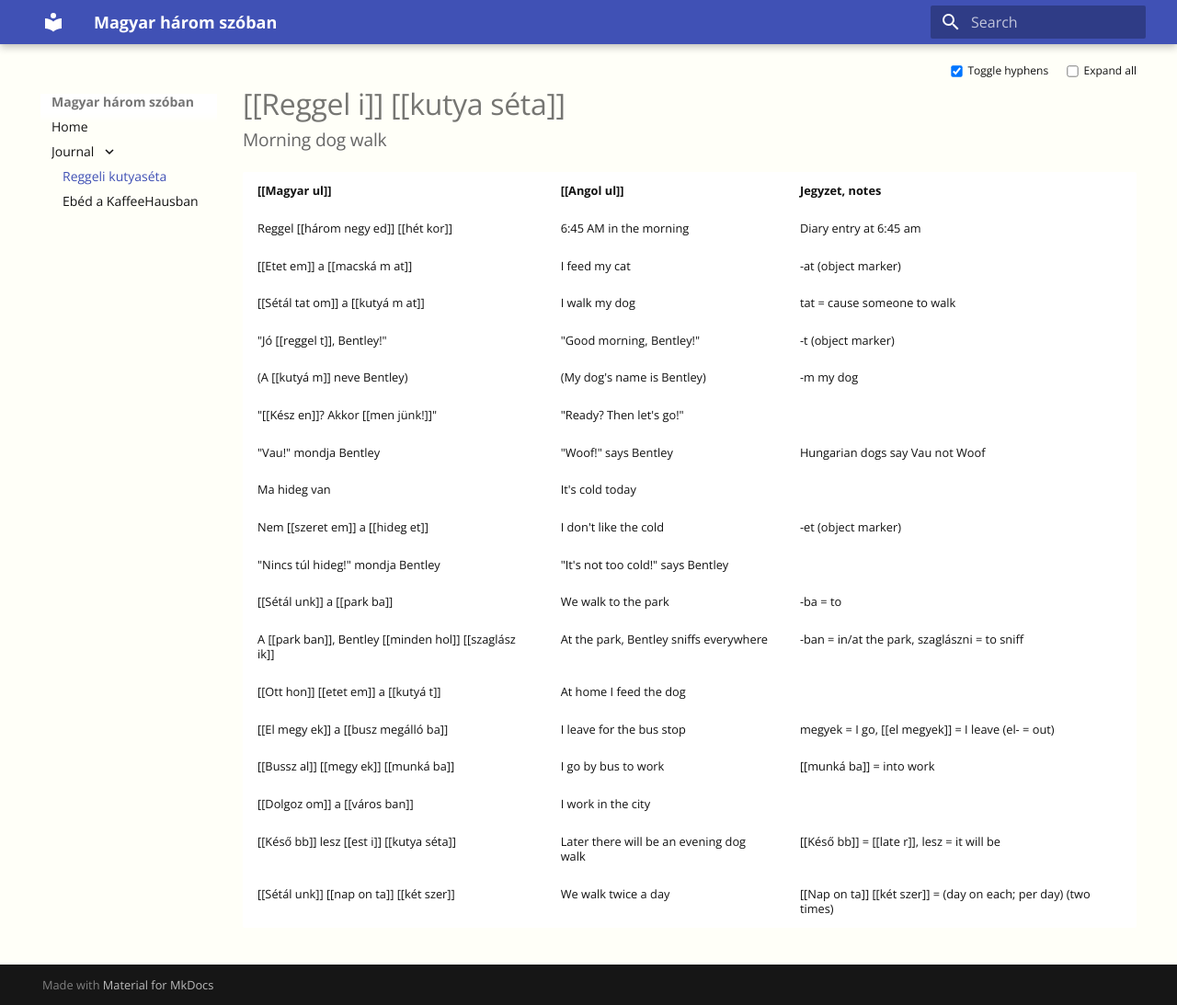
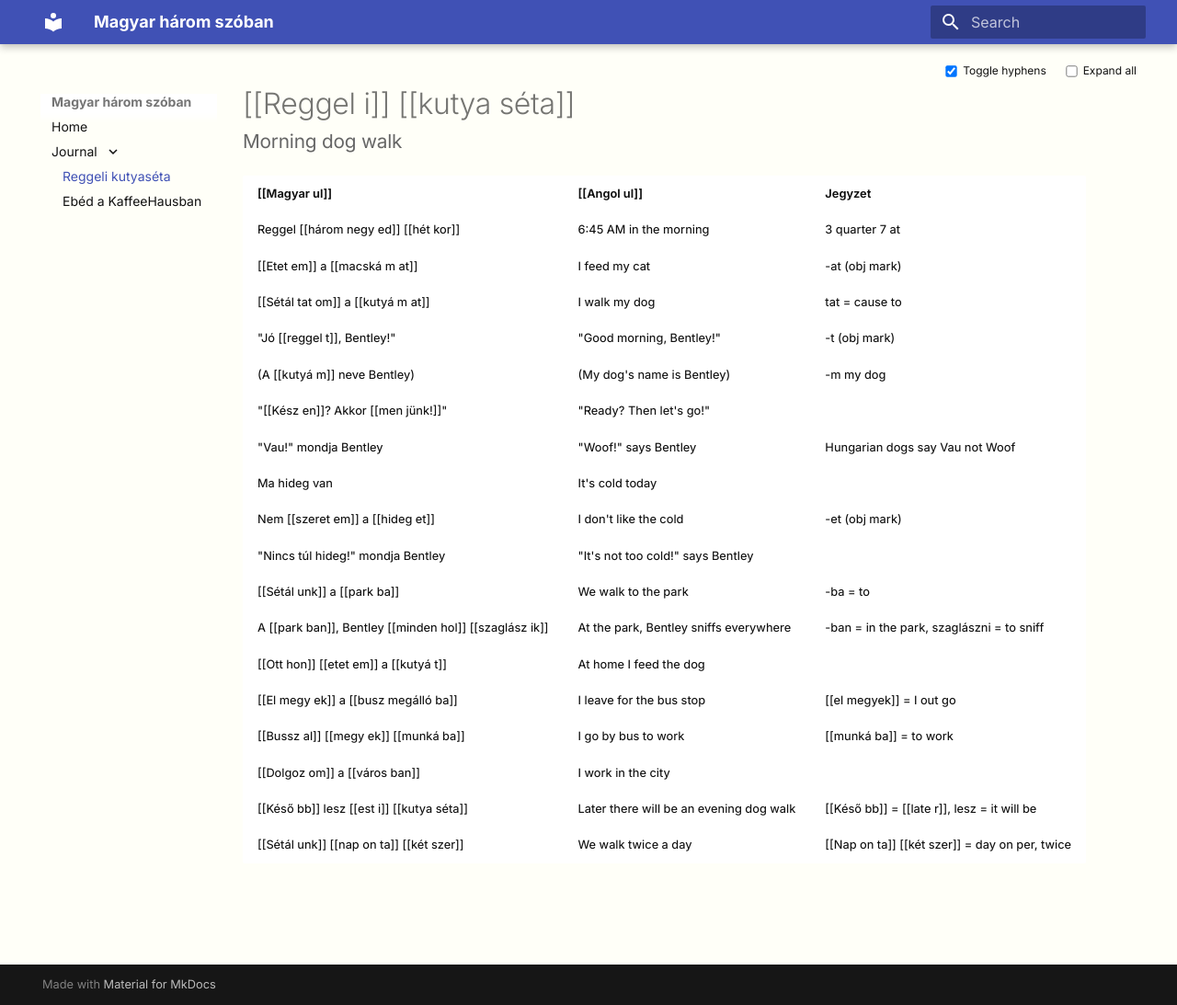
Before and after one commit to baxy750/mhs, an MkDocs documentation site: the page built from docs/week1.md, in a window 1280 px wide and 1093 px high. Shown: the whole window at 92% size. Built offline with MkDocs 1.6.1 and Material for MkDocs 9.7.7, drawn with Linux system fonts in a browser that asks for light colours.

Commit message:
Update content

```diff
--- /dev/null
+++ b/docs/css/fonts.css
@@ -0,0 +1,3 @@
+@import url("https://fonts.googleapis.com/css2?family=Source+Sans+3:wght@200..900&display=swap");
+@import url("https://fonts.googleapis.com/css2?family=Inter:wght@300..900&display=swap");
+@import url("https://fonts.googleapis.com/css2?family=Source+Code+Pro:wght@300..700&display=swap");
--- a/docs/css/morph.css
+++ b/docs/css/morph.css
@@ -29,20 +29,31 @@ body,
 /* this serves as a subtitle under the H1 heading */
 .md-typeset h5 {
   text-transform: none;
-  font-size: 1.2em;
+  font-size: 1.3em;
   font-weight: normal;
   color: #666;
   margin-top: -0.2em;
-  margin-bottom: 1em;
+  margin-bottom: 1.0em;    /* was 1.0em, also try 0.4em */
 }
 
 
 /* Reduce vertical spacing in tables */
 .md-typeset table td,
 .md-typeset table th {
-  line-height: 1.3 !important;   /* tighter than 1.5 */
+  line-height: 1.2 !important;   /* tighter than 1.5 */
   padding-top: 0.0em;            /* optional: smaller padding */
   padding-bottom: 0.0em;
+}
+
+
+/* Inter font & Adobe Source Sans 3 supports variable weights, so 350 works etc */
+.md-typeset table td {
+  font-weight: 450;                   /* Safari/Chromium honor this with Inter */
+  font-variation-settings: "wght" 450;/* belt & braces */
+}
+.md-typeset table th {                /* header row */
+  font-weight: 650;                   /* Safari/Chromium honor this with Inter */
+  font-variation-settings: "wght" 650;/* belt & braces */
 }
 
 
@@ -155,6 +166,7 @@ body,
 .md-typeset table {
   table-layout: fixed;    /* prevent auto-resize on content change */
   width: 100%;            /* span full width */
+  margin-top: 0.4em;      /* reduce gap above tables, try also 1.0em */
 }
 /* Allow wrapping in table cells */
 .md-typeset table td {
--- a/docs/week1.md
+++ b/docs/week1.md
@@ -1,26 +1,26 @@
 # [[Reggel i]] [[kutya séta]]
 ##### Morning dog walk
 
-| [[Magyar ul]]                                          | [[Angol ul]]                            | Jegyzet, notes                                                   |
-|--------------------------------------------------------|-----------------------------------------|-----------------------------------------------------------------|
-| Reggel [[három negy ed]] [[hét kor]]                   | 6:45 AM in the morning                  | Diary entry at 6:45 am                                           |
-| [[Etet em]] a [[macská m at]]                          | I feed my cat                           | -at (object marker)                                             |
-| [[Sétál tat om]] a [[kutyá m at]]                      | I walk my dog                           | tat = cause someone to walk                                     |
-| "Jó [[reggel t]], Bentley!"                            | "Good morning, Bentley!"                | -t (object marker)                                              |
-| (A [[kutyá m]] neve Bentley)                           | (My dog's name is Bentley)              | -m my dog                                                       |
-| "[[Kész en]]? Akkor [[men jünk!]]"                     | "Ready? Then let's go!"                 |                                                                 |
-| "Vau!" mondja Bentley                                  | "Woof!" says Bentley                    | Hungarian dogs say Vau not Woof                                 |
-| Ma hideg van                                           | It's cold today                         |                                                                 |
-| Nem [[szeret em]] a [[hideg et]]                       | I don't like the cold                   | -et (object marker)                                             |
-| "Nincs túl hideg!" mondja Bentley                      | "It's not too cold!" says Bentley       |                                                                 |
-| [[Sétál unk]] a [[park ba]]                            | We walk to the park                     | -ba = to                                                        |
-| A [[park ban]], Bentley [[minden hol]] [[szaglász ik]] | At the park, Bentley sniffs everywhere  | -ban = in/at the park, szaglászni = to sniff                    |
-| [[Ott hon]] [[etet em]] a [[kutyá t]]                  | At home I feed the dog                  |                                                                 |
-| [[El megy ek]] a [[busz megálló ba]]                   | I leave for the bus stop                | megyek = I go, [[el megyek]] = I leave (el- = out)              |
-| [[Bussz al]] [[megy ek]] [[munká ba]]                  | I go by bus to work                     | [[munká ba]] = into work                                        |
-| [[Dolgoz om]] a [[város ban]]                          | I work in the city                      |                                                                 |
-| [[Késő bb]] lesz [[est i]] [[kutya séta]]              | Later there will be an evening dog walk | [[Késő bb]] = [[late r]], lesz = it will be                     |
-| [[Sétál unk]] [[nap on ta]] [[két szer]]               | We walk twice a day                     | [[Nap on ta]] [[két szer]] = (day on each; per day) (two times) |
+| [[Magyar ul]]                                          | [[Angol ul]]                            | Jegyzet                                        |
+|--------------------------------------------------------|-----------------------------------------|------------------------------------------------|
+| Reggel [[három negy ed]] [[hét kor]]                   | 6:45 AM in the morning                  | 3 quarter 7 at                                 |
+| [[Etet em]] a [[macská m at]]                          | I feed my cat                           | -at (obj mark)                                 |
+| [[Sétál tat om]] a [[kutyá m at]]                      | I walk my dog                           | tat = cause to                                 |
+| "Jó [[reggel t]], Bentley!"                            | "Good morning, Bentley!"                | -t (obj mark)                                  |
+| (A [[kutyá m]] neve Bentley)                           | (My dog's name is Bentley)              | -m my dog                                      |
+| "[[Kész en]]? Akkor [[men jünk!]]"                     | "Ready? Then let's go!"                 |                                                |
+| "Vau!" mondja Bentley                                  | "Woof!" says Bentley                    | Hungarian dogs say Vau not Woof                |
+| Ma hideg van                                           | It's cold today                         |                                                |
+| Nem [[szeret em]] a [[hideg et]]                       | I don't like the cold                   | -et (obj mark)                                 |
+| "Nincs túl hideg!" mondja Bentley                      | "It's not too cold!" says Bentley       |                                                |
+| [[Sétál unk]] a [[park ba]]                            | We walk to the park                     | -ba = to                                       |
+| A [[park ban]], Bentley [[minden hol]] [[szaglász ik]] | At the park, Bentley sniffs everywhere  | -ban = in the park, szaglászni = to sniff      |
+| [[Ott hon]] [[etet em]] a [[kutyá t]]                  | At home I feed the dog                  |                                                |
+| [[El megy ek]] a [[busz megálló ba]]                   | I leave for the bus stop                | [[el megyek]] = I out go                       |
+| [[Bussz al]] [[megy ek]] [[munká ba]]                  | I go by bus to work                     | [[munká ba]] = to work                         |
+| [[Dolgoz om]] a [[város ban]]                          | I work in the city                      |                                                |
+| [[Késő bb]] lesz [[est i]] [[kutya séta]]              | Later there will be an evening dog walk | [[Késő bb]] = [[late r]], lesz = it will be    |
+| [[Sétál unk]] [[nap on ta]] [[két szer]]               | We walk twice a day                     | [[Nap on ta]] [[két szer]] = day on per, twice |
 
 
 <!--
--- a/mkdocs.yml
+++ b/mkdocs.yml
@@ -4,11 +4,12 @@ theme:
   name: material
   custom_dir: overrides  # <- Added for theme overrides
   font:
-    text: Open Sans
+    text: Inter  # Inter, Open Sans, Source Sans 3
     code: Fira Code  # (optional, if you want a nice monospace font)
 
 extra_css:
   - css/morph.css
+  - css/fonts.css
 
 extra_javascript:
   - js/toggle-morph.js
```
